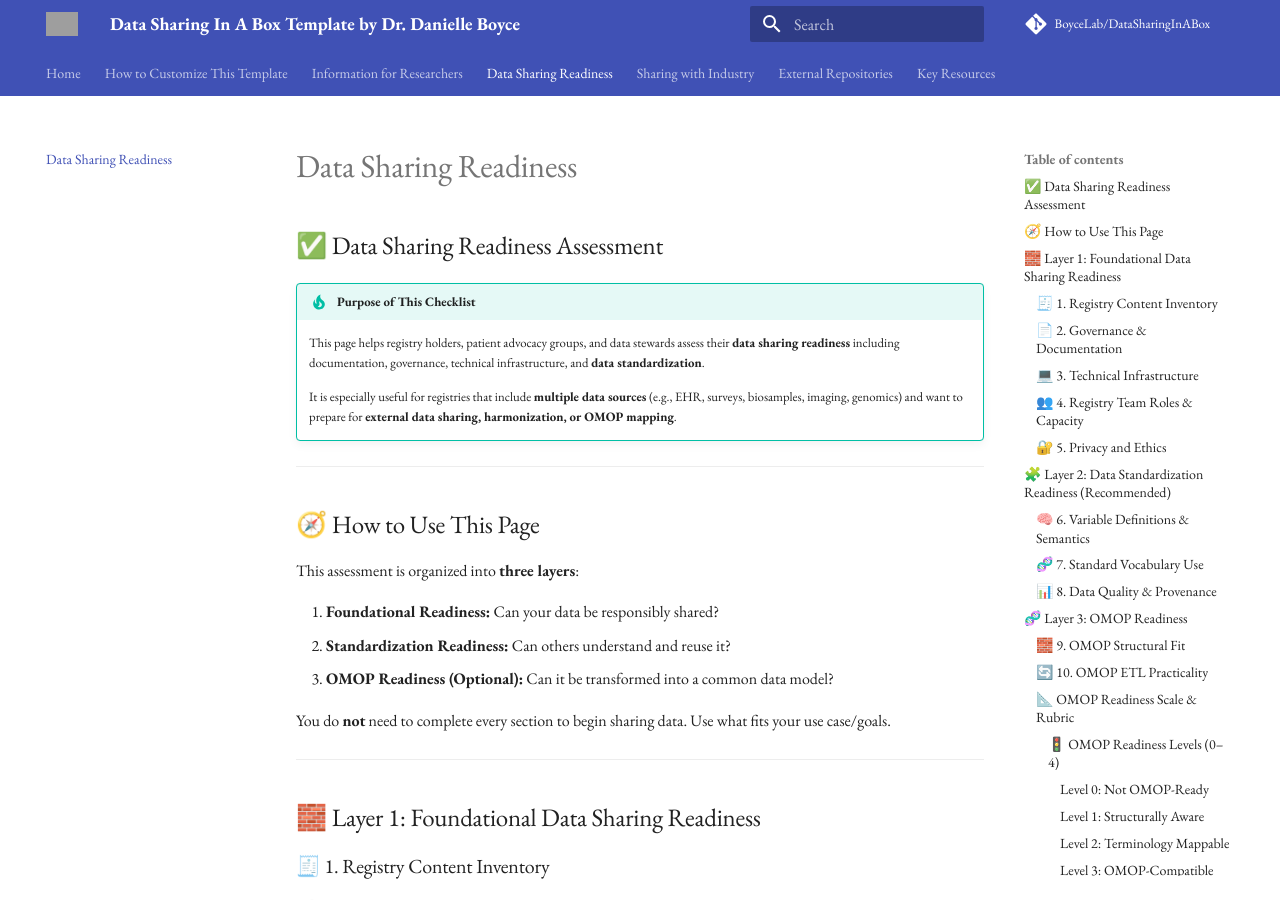
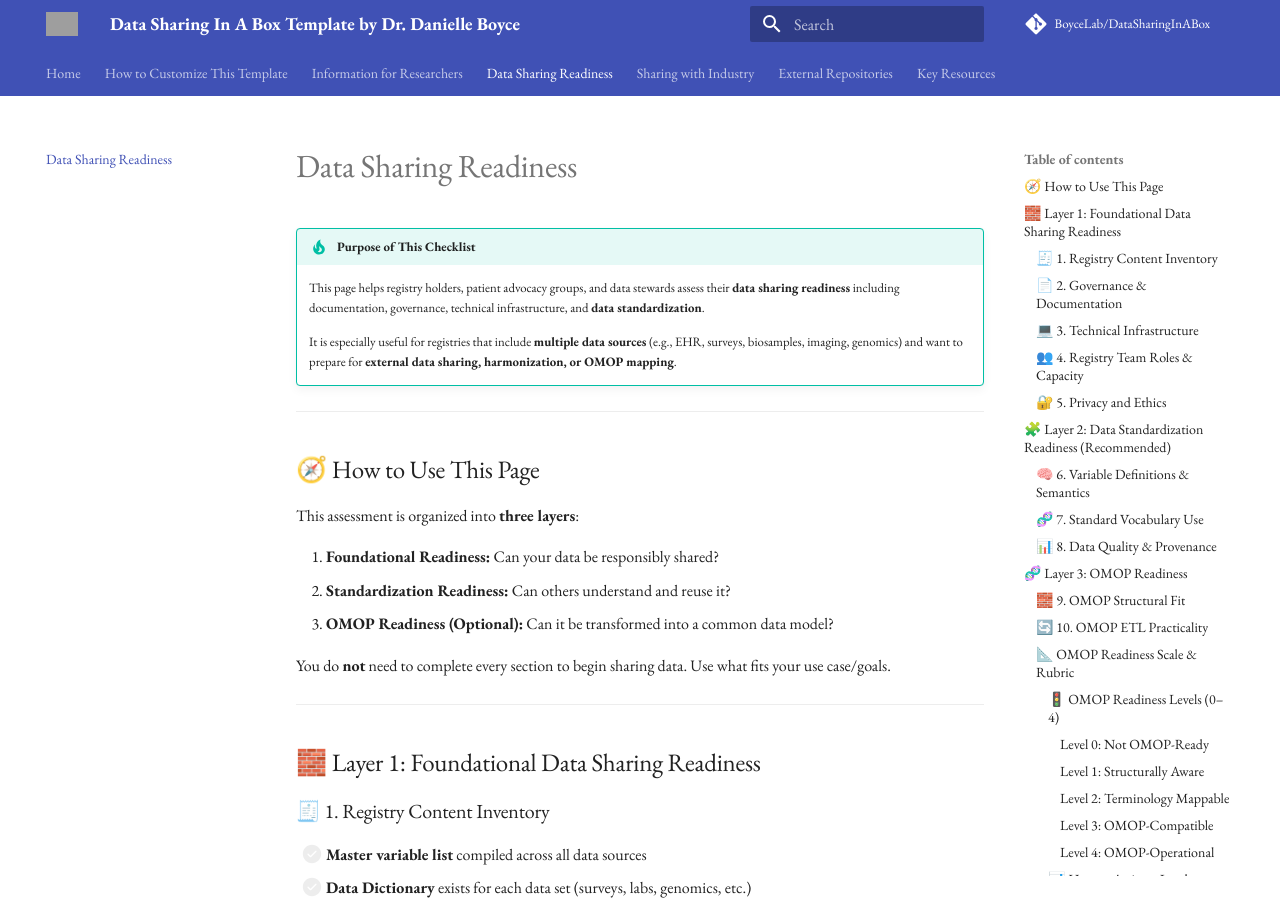
Before and after one commit to BoyceLab/DataSharingInABox, an MkDocs documentation site: the page built from docs/data-readiness.md, in a window 1280 px wide and 900 px high. Built offline with MkDocs 1.6.1 and Material for MkDocs 9.7.7, drawn with Linux system fonts in a browser that asks for light colours; comment, search, counter and statistics services are not loaded; grey boxes are pictures that could not be loaded.

Commit message:
Remove header from data readiness assessment
Removed the header for the Data Sharing Readiness Assessment section.

```diff
--- a/docs/data-readiness.md
+++ b/docs/data-readiness.md
@@ -2,8 +2,6 @@
 title: Data Sharing Readiness Assessment
 toc: true
 ---
-
-## ✅ Data Sharing Readiness Assessment
 
 !!! tip "Purpose of This Checklist"
     This page helps registry holders, patient advocacy groups, and data stewards assess their **data sharing readiness** including documentation, governance, technical infrastructure, and **data standardization**.
```
